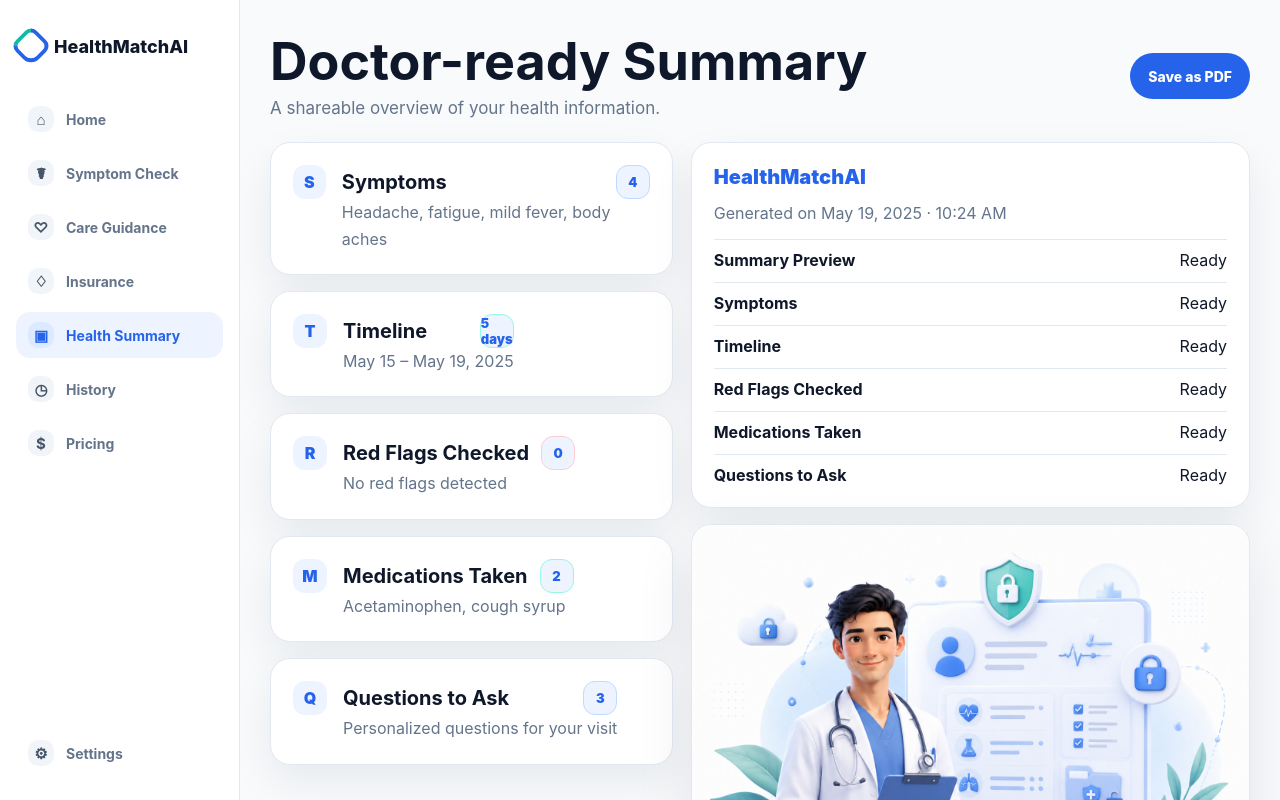
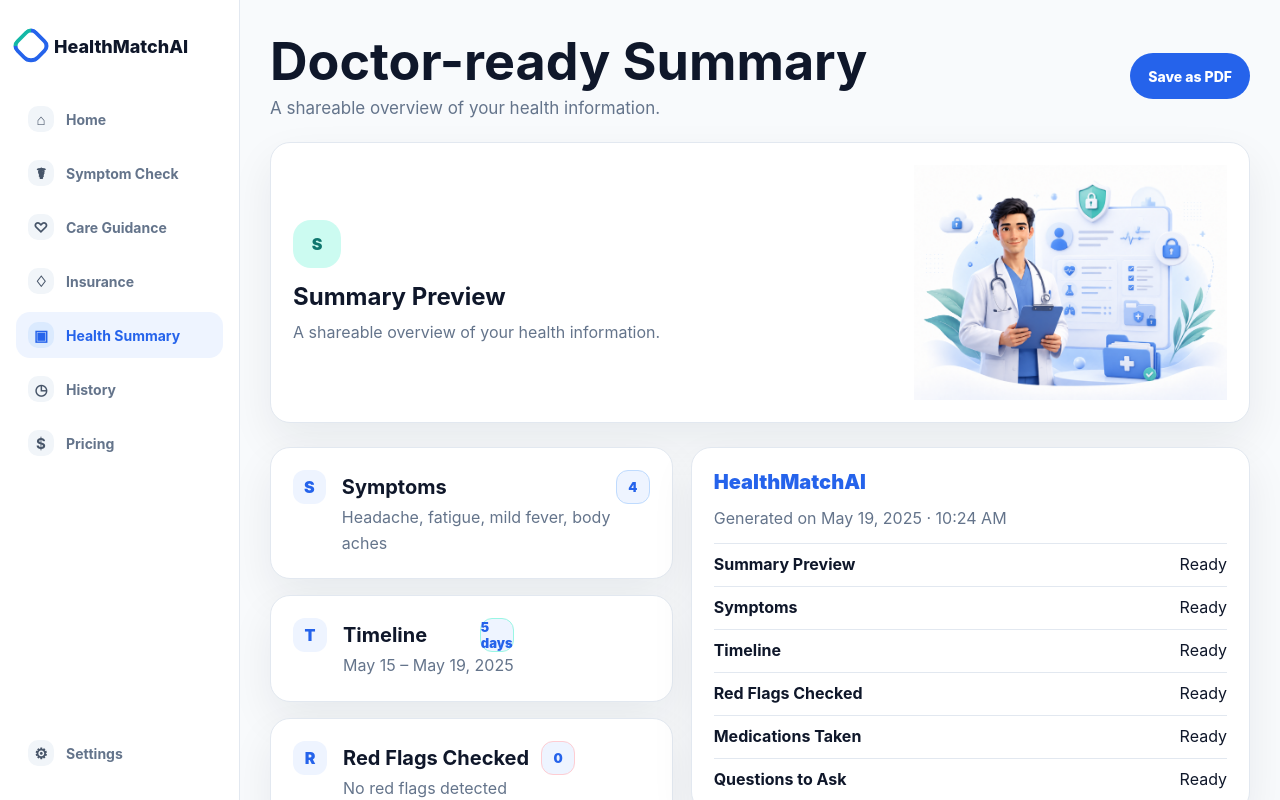
Before and after one commit to Zihuatanejo63/ai-health-frontend, a Next.js app: page /health-records in a window 1280 px wide. Shown: the top 800 px of the page. Built offline with nearby package versions, Linux system fonts and the light colour scheme.

Commit message:
Tune illustration layout and page density

```diff
--- a/app/globals.css
+++ b/app/globals.css
@@ -270,6 +270,58 @@ a {
   object-fit: contain;
 }
 
+.illustration-image {
+  display: flex;
+  justify-content: center;
+  margin: 0 auto;
+}
+
+.illustration-image img {
+  display: block;
+  width: 100%;
+  height: auto;
+  object-fit: contain;
+}
+
+.illustration-hero {
+  width: 100%;
+  max-width: 540px;
+}
+
+.illustration-hero img {
+  max-height: 430px;
+}
+
+.illustration-section {
+  width: 100%;
+  max-width: 360px;
+}
+
+.illustration-section img {
+  max-height: 260px;
+}
+
+.illustration-compact {
+  width: 100%;
+  max-width: 280px;
+}
+
+.illustration-compact img {
+  max-height: 220px;
+}
+
+.intro-card {
+  border: 1px solid var(--border);
+  border-radius: 24px;
+  padding: 24px;
+  background: #fff;
+  box-shadow: var(--shadow);
+}
+
+.intro-copy-actions {
+  margin-top: 18px;
+}
+
 .triage-preview-card {
   display: flex;
   flex-direction: column;
@@ -799,7 +851,7 @@ button:disabled {
 
 .detail-card {
   display: grid;
-  gap: 16px;
+  gap: 12px;
   padding: 16px;
 }
 
@@ -811,6 +863,36 @@ button:disabled {
   display: grid;
   gap: 8px;
   margin: 0;
+}
+
+.care-compact-card {
+  align-content: start;
+}
+
+.care-card-meta {
+  display: flex;
+  flex-wrap: wrap;
+  gap: 8px;
+}
+
+.care-card-meta span {
+  border-radius: 999px;
+  padding: 7px 10px;
+  background: #f8fafc;
+  color: var(--muted);
+  font-size: 12px;
+  font-weight: 850;
+}
+
+.care-details {
+  border-top: 1px solid var(--border);
+  padding-top: 10px;
+}
+
+.care-details summary {
+  color: var(--primary);
+  font-weight: 850;
+  cursor: pointer;
 }
 
 .detail-card dt {
@@ -1461,6 +1543,8 @@ body {
 .dashboard-visual {
   position: sticky;
   top: 34px;
+  display: flex;
+  justify-content: center;
 }
 
 .triage-workflow {
@@ -1888,6 +1972,13 @@ body {
 
 .doctor-summary-card {
   display: grid;
+  grid-template-columns: minmax(0, 1fr) minmax(160px, 0.56fr);
+  gap: 16px;
+  align-items: center;
+}
+
+.doctor-summary-content {
+  display: grid;
   gap: 16px;
 }
 
@@ -1907,7 +1998,7 @@ body {
 
 .insurance-hero-card {
   display: grid;
-  grid-template-columns: minmax(0, 0.55fr) minmax(280px, 0.9fr);
+  grid-template-columns: minmax(0, 0.75fr) minmax(260px, 0.55fr);
   gap: 18px;
   align-items: center;
 }
@@ -1955,6 +2046,23 @@ body {
 .health-summary-preview {
   display: grid;
   gap: 16px;
+}
+
+.summary-intro-card {
+  display: grid;
+  grid-template-columns: minmax(0, 1fr) minmax(260px, 0.52fr);
+  gap: 20px;
+  align-items: center;
+}
+
+.summary-intro-card h2 {
+  margin: 14px 0 8px;
+}
+
+.summary-intro-card p {
+  margin: 0;
+  color: var(--muted);
+  line-height: 1.65;
 }
 
 .summary-dashboard-card {
@@ -2479,12 +2587,21 @@ button.settings-row:hover,
 
   .dashboard-grid,
   .app-page-header,
-  .page-hero-grid {
+  .page-hero-grid,
+  .summary-intro-card {
     grid-template-columns: 1fr;
   }
 
   .dashboard-visual {
     position: static;
+  }
+
+  .illustration-hero {
+    max-width: 360px;
+  }
+
+  .illustration-hero img {
+    max-height: 300px;
   }
 }
 
@@ -2509,6 +2626,7 @@ button.settings-row:hover,
   .concept-grid,
   .health-summary-layout,
   .insurance-hero-card,
+  .doctor-summary-card,
   .chip-row,
   .summary-mini-grid,
   .settings-section-card {
@@ -2544,8 +2662,10 @@ button.settings-row:hover,
     width: 100%;
   }
 
-  .app-page-header .visual-card {
-    display: none;
+  .app-page-header .illustration-image,
+  .page-hero-grid .illustration-image,
+  .summary-intro-card .illustration-image {
+    max-width: 320px;
   }
 
   .form-grid-two,
--- a/app/health-records/page.tsx
+++ b/app/health-records/page.tsx
@@ -2,7 +2,7 @@
 
 import { Card, IconCircle, PageHeader, PrimaryButton, StatusBadge, SummaryPreview } from "@/components/app-ui";
 import { useI18n } from "@/components/i18n-provider";
-import { VisualCard } from "@/components/visual-card";
+import { IllustrationImage } from "@/components/visual-card";
 
 const items = [
   ["summary.symptoms", "4", "Headache, fatigue, mild fever, body aches", "primary"],
@@ -22,6 +22,19 @@ export default function HealthRecordsPage() {
         description={t("summary.description")}
         action={<PrimaryButton href="/payment-success">{t("summary.savePdf")}</PrimaryButton>}
       />
+
+      <Card className="summary-intro-card">
+        <div>
+          <IconCircle tone="teal">S</IconCircle>
+          <h2>{t("summary.preview")}</h2>
+          <p>{t("summary.description")}</p>
+        </div>
+        <IllustrationImage
+          variant="section"
+          src="/images/illustration-health-summary-doctor.png"
+          alt="Doctor organizing health summary records"
+        />
+      </Card>
 
       <div className="health-summary-layout">
         <div className="health-summary-list">
@@ -45,7 +58,6 @@ export default function HealthRecordsPage() {
             ready={t("common.ready")}
             rows={[t("summary.preview"), t("summary.symptoms"), t("summary.timeline"), t("summary.redFlags"), t("summary.medications"), t("summary.questions")]}
           />
-          <VisualCard src="/images/illustration-health-summary-doctor.png" alt="Doctor organizing health summary records" />
         </div>
       </div>
 
--- a/app/page.tsx
+++ b/app/page.tsx
@@ -9,7 +9,7 @@ import {
   StatusBadge
 } from "@/components/app-ui";
 import { useI18n } from "@/components/i18n-provider";
-import { VisualCard } from "@/components/visual-card";
+import { IllustrationImage } from "@/components/visual-card";
 
 const stats = [
   ["common.riskLevel", "common.moderate", "home.riskDetail", "warning"],
@@ -58,8 +58,9 @@ export default function HomePage() {
         </div>
 
         <aside className="dashboard-visual">
-          <VisualCard
+          <IllustrationImage
             priority
+            variant="hero"
             src="/images/hero-doctor-care.png"
             alt="Friendly doctor helping users understand care options"
           />
--- a/components/visual-card.tsx
+++ b/components/visual-card.tsx
@@ -1,15 +1,27 @@
 import Image from "next/image";
 
-type VisualCardProps = {
+type IllustrationImageProps = {
   src: string;
   alt: string;
+  variant?: "hero" | "section" | "compact";
   priority?: boolean;
+  className?: string;
 };
 
-export function VisualCard({ src, alt, priority = false }: VisualCardProps) {
+export function IllustrationImage({
+  src,
+  alt,
+  variant = "section",
+  priority = false,
+  className = ""
+}: IllustrationImageProps) {
   return (
-    <figure className="visual-card">
+    <figure className={`illustration-image illustration-${variant}${className ? ` ${className}` : ""}`}>
       <Image src={src} alt={alt} width={1536} height={1152} priority={priority} />
     </figure>
   );
 }
+
+export function VisualCard(props: Omit<IllustrationImageProps, "variant">) {
+  return <IllustrationImage {...props} variant="section" />;
+}
--- a/lib/translations.ts
+++ b/lib/translations.ts
@@ -18,6 +18,7 @@ const en: TranslationMap = {
   "common.edit": "Edit",
   "common.delete": "Delete",
   "common.export": "Export",
+  "common.viewDetails": "View details",
   "common.active": "Active",
   "common.ready": "Ready",
   "common.completed": "Completed",
@@ -165,6 +166,7 @@ const en: TranslationMap = {
   "insurance.networkBenefits": "In-network benefits",
   "insurance.urgentCopay": "Urgent care copay",
   "insurance.deductibleRemaining": "Deductible remaining",
+  "insurance.createChecklist": "Create Insurance Checklist",
   "summary.title": "Doctor-ready Summary",
   "summary.description": "A shareable overview of your health information.",
   "summary.savePdf": "Save as PDF",
@@ -278,6 +280,7 @@ const zh: TranslationMap = {
   "common.edit": "编辑",
   "common.delete": "删除",
   "common.export": "导出",
+  "common.viewDetails": "查看详情",
   "common.active": "已启用",
   "common.ready": "已准备好",
   "common.completed": "已完成",
@@ -425,6 +428,7 @@ const zh: TranslationMap = {
   "insurance.networkBenefits": "网络内权益",
   "insurance.urgentCopay": "急诊护理共付额",
   "insurance.deductibleRemaining": "剩余免赔额",
+  "insurance.createChecklist": "创建保险清单",
   "summary.title": "就诊摘要",
   "summary.description": "可分享的健康信息概览。",
   "summary.savePdf": "保存为 PDF",
```
Also changed, not shown: app/care-options/page.tsx (+15 -4 lines), app/insurance-guide/page.tsx (+6 -2 lines), app/result/page.tsx (+8 -3 lines), app/symptom-check/page.tsx (+4 -3 lines).
